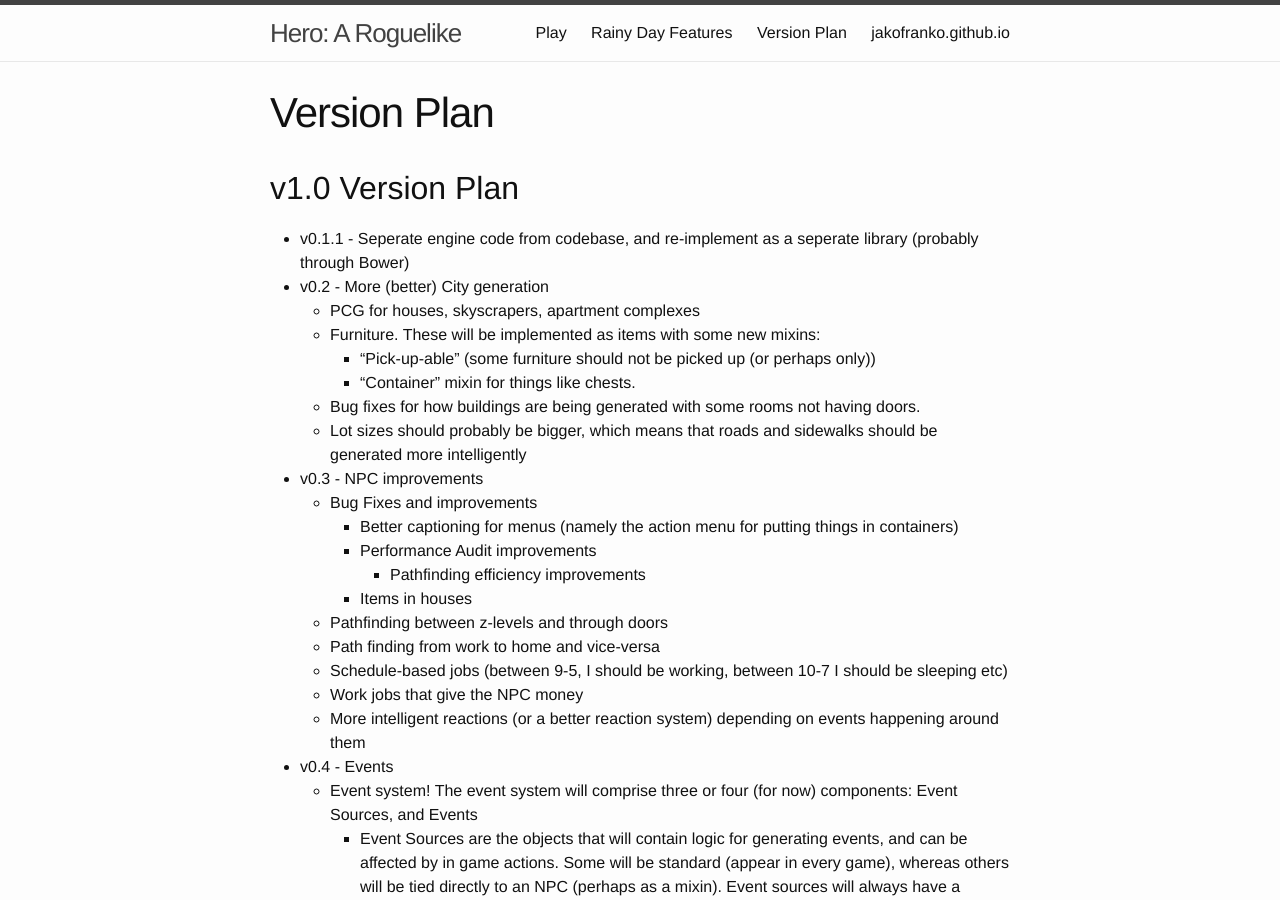
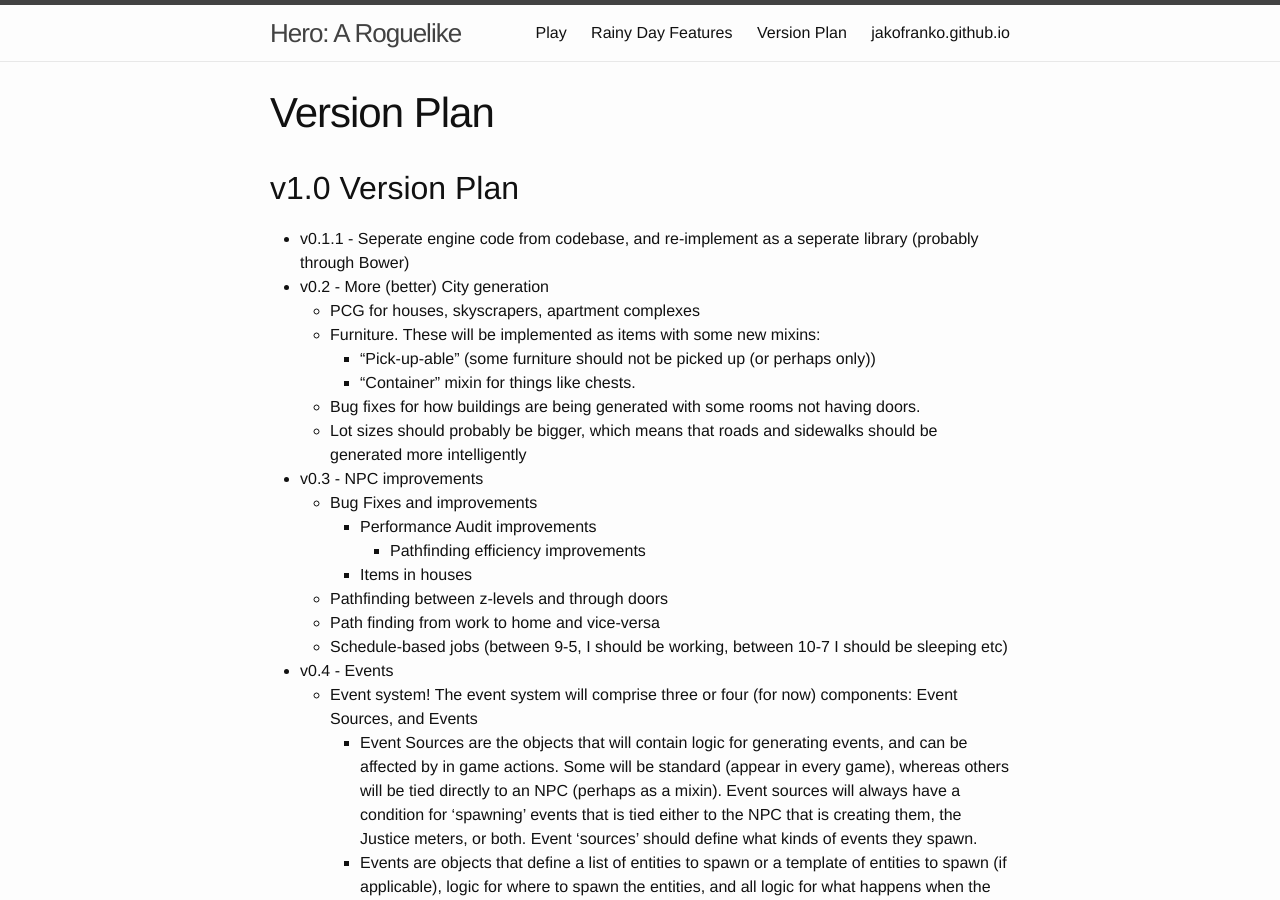
Before and after one commit to jakofranko/hero, a Jekyll site: the page built from version-plan.md, in a window 1280 px wide and 900 px high. Built offline with Jekyll 4.4.1, drawn with Linux system fonts in a browser that asks for light colours.

Commit message:
Moved a couple version items to rainy day features

```diff
--- a/version-plan.md
+++ b/version-plan.md
@@ -15,15 +15,12 @@ layout: page
   * Lot sizes should probably be bigger, which means that roads and sidewalks should be generated more intelligently
 * v0.3 - NPC improvements
   * Bug Fixes and improvements
-    * Better captioning for menus (namely the action menu for putting things in containers)
     * Performance Audit improvements
       * Pathfinding efficiency improvements
     * Items in houses
   * Pathfinding between z-levels and through doors
   * Path finding from work to home and vice-versa
   * Schedule-based jobs (between 9-5, I should be working, between 10-7 I should be sleeping etc)
-  * Work jobs that give the NPC money
-  * More intelligent reactions (or a better reaction system) depending on events happening around them
 * v0.4 - Events
   * Event system! The event system will comprise three or four (for now) components: Event Sources, and Events
     * Event Sources are the objects that will contain logic for generating events, and can be affected by in game actions. Some will be standard (appear in every game), whereas others will be tied directly to an NPC (perhaps as a mixin). Event sources will always have a condition for 'spawning' events that is tied either to the NPC that is creating them, the Justice meters, or both. Event 'sources' should define what kinds of events they spawn.
```
Also changed, not shown: rainy-day-features.md (+2 -0 lines).
